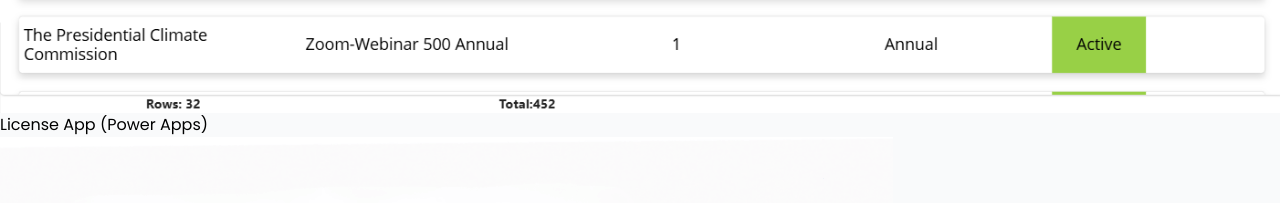
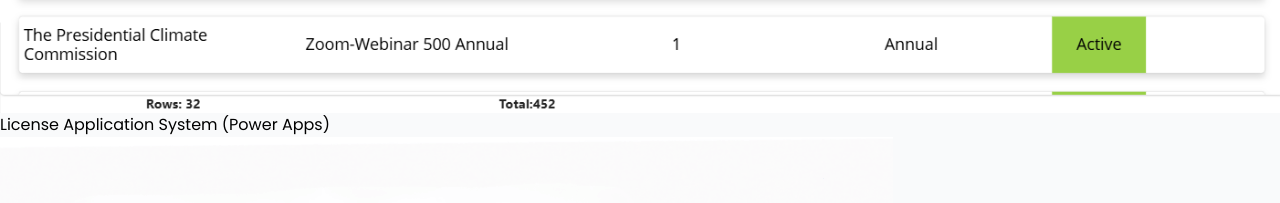
Before and after one commit to Asekona80/Online_Portfolio, a React (Vite) app in the folder Portfolio/: page / in a window 1280 px wide. Shown: the part 5469-5672 px from the top of the page. Built offline with nearby package versions, Linux system fonts and the light colour scheme.

Commit message:
Fix Work.jsx and update portfolio projects

```diff
--- a/Portfolio/src/Components/Work.jsx
+++ b/Portfolio/src/Components/Work.jsx
@@ -6,7 +6,7 @@
 import journal from '../assets/journal.png';
 import chatApp from '../assets/tetris.jpg';
 import canvasApp from '../assets/canvasApp.png';
-import info from '../assets/Info.png'; // ✅ fixed lowercase import
+import info from '../assets/Info.png';
 import powerbi1 from '../assets/powerbi1.png';
 import powerbi2 from '../assets/powerbi2.png';
 import powerbi3 from '../assets/powerbi3.png';
@@ -40,10 +40,12 @@
       live: 'https://asegame-86928a.netlify.app/',
     },
  {
-      title: 'License App (Power Apps)',
+  title: 'License Application System (Power Apps)',
   image: canvasApp,
   github: '',
   live: '',
+  tags: ['Power Apps', 'Dataverse', 'Business Solution', 'Workflow Automation'],
+  description: 'Enterprise license management application built using Microsoft Power Apps to streamline business approval and tracking processes.',
 },
     {
       title: 'InfoShare',
@@ -61,13 +63,13 @@
   title: 'Overall Scoring (Power BI)',
   image: powerbi2,
   github: '',
-  live: '/Powerbi/overallAssessment.pdf',
+  live: '/Powerbi/overall.pdf',
 },
 {
   title: 'Employee Perfomance Report (Power BI)',
   image: powerbi3,
   github: '',
-  live: '/Powerbi/employee-performance.pdf',
+  live: '/Powerbi/employee.pdf',
 }
   ];
 
```
Also changed, not shown: 2 other files (tests, documents, lock files or other folders). Lines whose indentation alone changed are shown as unchanged.
